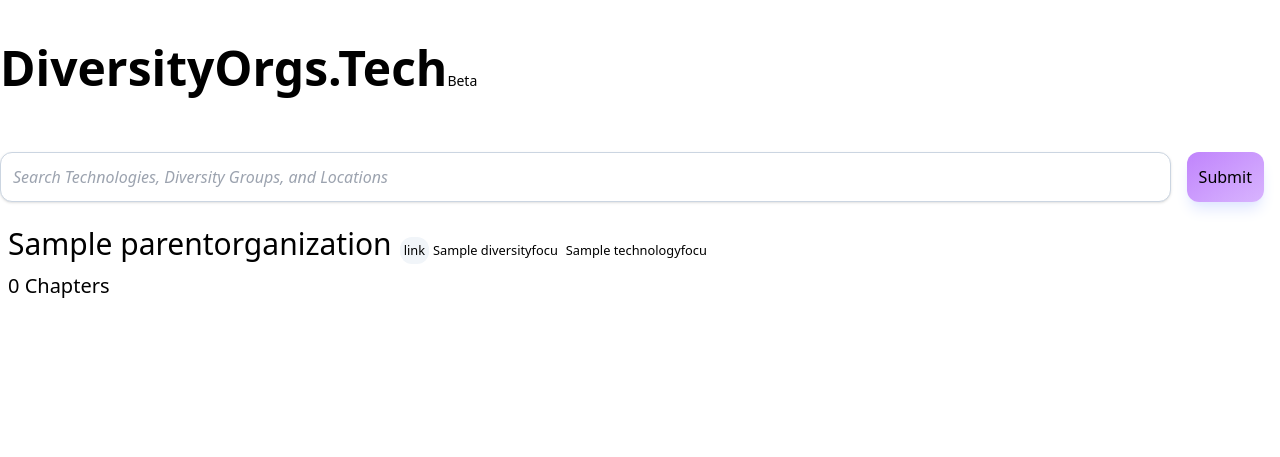
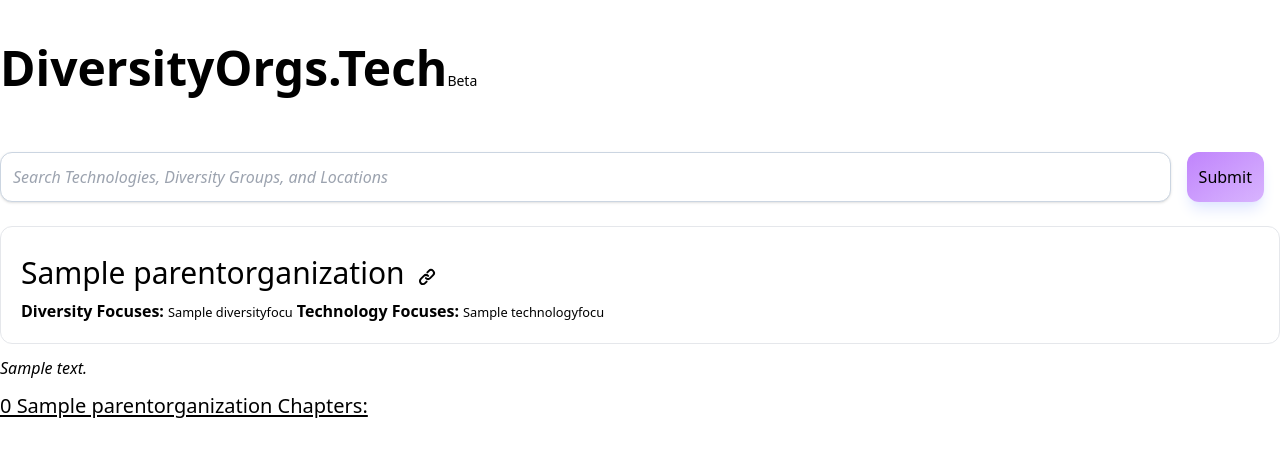
Before and after one commit to kjaymiller/diversity-orgs-django, a Django app: page /parent_orgs/1 in a window 1280 px wide. Shown: the top 457 px of the page. Run offline with Django 4.2, Linux system fonts and the light colour scheme; tables that the repository leaves empty hold one stand-in row (values such as "Sample post"); some libraries are stand-ins or nearby versions.

Commit message:
update record details

```diff
--- a/org_pages/models.py
+++ b/org_pages/models.py
@@ -67,9 +67,14 @@
 
     def set_children_focuses(self):
         for child in Organization.objects.filter(parent=self):
+            child.description = self.description
             child.diversity_focus.set(self.diversity_focus.all())
             child.technology_focus.set(self.technology_focus.all())
             child.save()
+
+    def save(self):
+        self.set_children_focuses()
+        super().save()
 
 
 class Organization(models.Model):
--- a/templates/assets/parent_list_index_record.html
+++ b/templates/assets/parent_list_index_record.html
@@ -1,5 +1,7 @@
 <div class="p-2 my-2 rounded-xl border">
-    <h3 class="text-2xl font-bold"><a href="{% url 'parent_org_detail' org.pk %}">{{org}}</a></h3>
+    <div>
+        <h3 class="text-2xl font-bold"><a href="{% url 'parent_org_detail' org.pk %}">{{org}}</a></h3>
+    </div>
     <div class="flex">
         {% for focus in org.technology_focus.all %}
         <h3>{{focus}}</h3>
--- a/templates/home.html
+++ b/templates/home.html
@@ -5,7 +5,7 @@
         <div class="flex">
             {# TODO: Loop through featured organizations #}
             {% for org in featured_orgs %}
-                <div class="m-5 p-3 border rounded text-3xl">
+                <div class="mx-1 my-3 p-3 hover:border hover:border-purple-300 shadow shadow-purple-300 border rounded text-xl">
                     <a href="{% url 'parent_org_detail' org.pk %}"> {{org.name}}</a>
                 </div>
             {% endfor %}
--- a/templates/org_detail.html
+++ b/templates/org_detail.html
@@ -3,9 +3,11 @@
 {% block content %}
 <small class=""><a href="{% url 'location_filter' organization.location.pk %}">{{organization.location}}</a></small>
 <div class="flex flex-wrap items-baseline">
-    <h1 class="text-3xl font-bold pr-2">{{organization.name}}</h1><small><a href="{{organization.url}}"><svg xmlns="http://www.w3.org/2000/svg" class="h-5 w-5" viewBox="0 0 20 20" fill="currentColor">
+    <h1 class="text-3xl font-bold pr-2">{{organization.name}}</h1><small><a href="{{organization.url}}">
+        <svg xmlns="http://www.w3.org/2000/svg" class="h-5 w-5" viewBox="0 0 20 20" fill="currentColor">
         <path fill-rule="evenodd" d="M12.586 4.586a2 2 0 112.828 2.828l-3 3a2 2 0 01-2.828 0 1 1 0 00-1.414 1.414 4 4 0 005.656 0l3-3a4 4 0 00-5.656-5.656l-1.5 1.5a1 1 0 101.414 1.414l1.5-1.5zm-5 5a2 2 0 012.828 0 1 1 0 101.414-1.414 4 4 0 00-5.656 0l-3 3a4 4 0 105.656 5.656l1.5-1.5a1 1 0 10-1.414-1.414l-1.5 1.5a2 2 0 11-2.828-2.828l3-3z" clip-rule="evenodd" />
-    </svg></a></small>
+    </svg>
+</a></small>
 </div>
 <div class="flex items-baseline">
     {% if organization.parent %}
--- a/templates/parent_org_detail.html
+++ b/templates/parent_org_detail.html
@@ -1,19 +1,36 @@
 {% extends 'base.html' %}
 
 {% block content %}
-<div class="m-2 flex items-baseline">
+<div class="border rounded-xl p-5">
+<div class="my-2 flex items-end">
     <h1 class="text-3xl">{{parentorganization.name}}</h1>
-    <small class="ml-2 rounded-xl p-1 bg-slate-100"><a href="{{parentorganization.url}}">link</a></small>
-    {% for focus in parentorganization.diversity_focus.all %}
-    <small class='mx-1'><a href="url">{{focus.name}}</a></small>
-    {%endfor%}
-    {% for focus in parentorganization.technology_focus.all %}
-    <small class='mx-1'><a href="url">{{focus.name}}</a></small>
-    {%endfor%}
+    <small class="ml-2 rounded-xl p-1"><a href="{{parentorganization.url}}">
+        <svg xmlns="http://www.w3.org/2000/svg" class="h-5 w-5" viewBox="0 0 20 20" fill="currentColor">
+            <path fill-rule="evenodd" d="M12.586 4.586a2 2 0 112.828 2.828l-3 3a2 2 0 01-2.828 0 1 1 0 00-1.414 1.414 4 4 0 005.656 0l3-3a4 4 0 00-5.656-5.656l-1.5 1.5a1 1 0 101.414 1.414l1.5-1.5zm-5 5a2 2 0 012.828 0 1 1 0 101.414-1.414 4 4 0 00-5.656 0l-3 3a4 4 0 105.656 5.656l1.5-1.5a1 1 0 10-1.414-1.414l-1.5 1.5a2 2 0 11-2.828-2.828l3-3z" clip-rule="evenodd" />
+        </svg>
+    </a></small>
+</div>
+<div class="flex mr-3">
+    <div class="flex  items-baseline">
+        <h3 class="font-bold">Diversity Focuses:</h3>
+        {% for focus in parentorganization.diversity_focus.all %}
+        <small class='mx-1'>{{focus.name}}</small>
+        {%endfor%}
+    </div>
+
+    <div class="flex  items-baseline">
+        <h3 class="font-bold">Technology Focuses:</h3>
+        {% for focus in parentorganization.technology_focus.all %}
+        <small class='mx-1'>{{focus.name}}</small>
+        {%endfor%}
+    </div>
+</div>
 </div>
 
-<div class="m-2">
-    <h2 class="text-xl">{{organization_list | length}} Chapter{{organization_list|pluralize:',s'}}</h2>
+<p class="my-3 italic ">{{parentorganization.description}}</p>
+
+<div class="my-3">
+    <h2 class="text-xl underline underline-offset-2">{{organization_list | length}} {{parentorganization.name}} Chapter{{organization_list|pluralize:',s'}}:</h2>
     <div>
         {% for org in organization_list %}
          {% include 'assets/list_index_record.html' %}
```
Also changed, not shown: templates/assets/list_index_record.html (+3 -4 lines), templates/assets/list_index_record_detail.html (added, +7 -0 lines).
